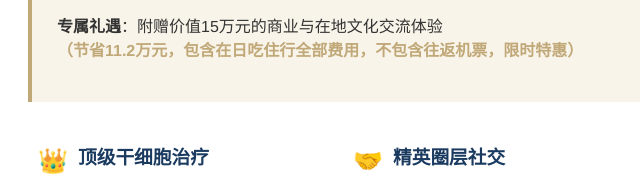
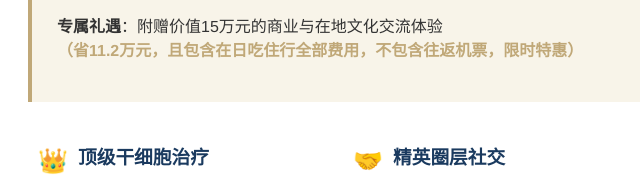
Before and after one commit to ronalzhang/wascell, a website: page index.html in a window 1280 px wide. Shown: the part 575-757 px from the top of the page, 152-792 px from the left. Drawn offline with Linux system fonts and the light colour scheme.

Commit message:
更新: 2025-07-23 08:41:12

```diff
--- a/index.html
+++ b/index.html
@@ -356,7 +356,7 @@
                     <span class="original-price">总价值¥500,000</span>
                     早鸟臻享价 ¥388,000
                 </div>
-                <p><strong>专属礼遇</strong>：附赠价值15万元的商业与在地文化交流体验<br><span style="color: var(--gold); font-weight: bold;">（节省11.2万元，包含在日吃住行全部费用，不包含往返机票，限时特惠）</span></p>
+                <p><strong>专属礼遇</strong>：附赠价值15万元的商业与在地文化交流体验<br><span style="color: var(--gold); font-weight: bold;">（省11.2万元，且包含在日吃住行全部费用，不包含往返机票，限时特惠）</span></p>
             </div>
 
             <div class="benefits-grid">
```
